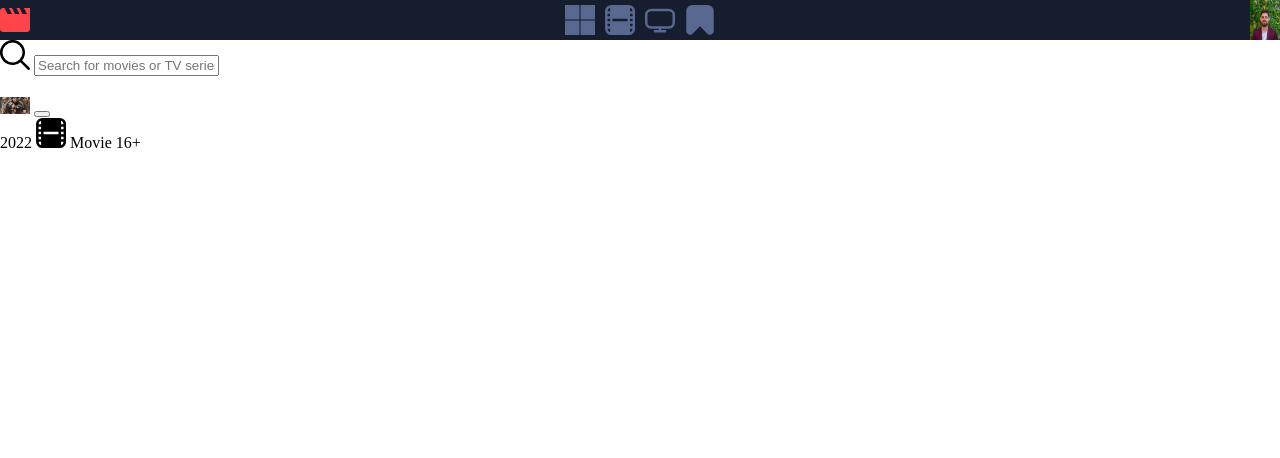
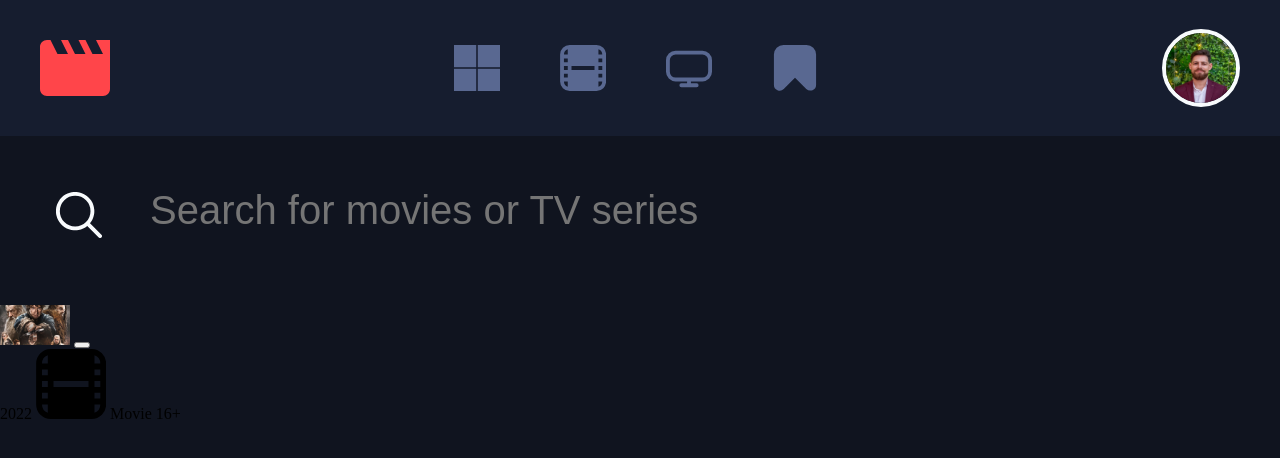
Before and after one commit to MafteiMugurel/Informal-School-of-IT-Web-Development-JavaScript-, a plain HTML site: page Responsive-Template/index.html in a window 1280 px wide. Drawn offline with Linux system fonts and the light colour scheme.

Commit message:
Search Bar

```diff
--- a/Responsive-Template/index.html
+++ b/Responsive-Template/index.html
@@ -7,12 +7,7 @@
     <nav class="menu">
       <img class="logo" src="assets/clapper.svg" />
       <div class="menu-items">
-        <svg
-          x="0px"
-          y="0px"
-          viewBox="0 0 24 24"
-          xml:space="preserve"
-        >
+        <svg x="0px" y="0px" viewBox="0 0 24 24" xml:space="preserve">
           <g>
             <path id="rect65" d="M0,0h11.589v11.589H0V0z" />
             <path id="rect165" d="M12.411,11.589V0H24v11.589H12.411z" />
@@ -39,10 +34,15 @@
       <img class="profile" src="profile-image.png" />
     </nav>
 
-    <div>
-      <img src="assets/search.svg" />
-      <input type="text" placeholder="Search for movies or TV series" />
+    <div class="search">
+      <svg viewBox="0 0 24 24">
+        <path
+          d="M23.707,22.293l-5.969-5.969a10.016,10.016,0,1,0-1.414,1.414l5.969,5.969a1,1,0,0,0,1.414-1.414ZM10,18a8,8,0,1,1,8-8A8.009,8.009,0,0,1,10,18Z"
+        />
+      </svg>
+      <input class="search-bar" type="text" placeholder="Search for movies or TV series" />
     </div>
+
     <h1></h1>
     <div>
       <div>
--- a/Responsive-Template/style.scss
+++ b/Responsive-Template/style.scss
@@ -1,37 +1,66 @@
-$darkblue_color: #161d2f;
+$darkblue_color: #10141f;
 $blue_color: #161d2f;
 $smokeblue: #596891;
 $white: #f8fbfd;
 
 body {
   margin: 0;
-
+  background-color: $darkblue_color;
 }
 
 img {
-  width: 30px;
+  width: 70px;
 }
 
 .menu {
   display: flex;
   flex-flow: row;
   justify-content: space-between;
+  align-items: center;
   background-color: $blue_color;
+  padding: 15px 40px;
+
   .logo {
+    width: 70px;
+    height: 70px;
+  }
 
-  }
   .menu-items {
     display: flex;
     flex-flow: row;
 
     svg {
-
       fill: $smokeblue;
-      width: 30px;
-      padding: 5px;
+      width: 46px;
+      padding: 30px;
     }
   }
+
   .profile {
-
+    width: 70px;
+    height: 70px;
+    border: 4px solid $white;
+    border-radius: 50%;
   }
 }
+
+.search {
+  display: flex;
+  flex-flow: row;
+
+  svg {
+    fill: $white;
+    width: 46px;
+    height: 46px;
+    padding: 56px 46px 46px 56px;
+    flex: 0 1 auto;
+  }
+
+  .search-bar {
+    border: none;
+    flex: 1 1 auto;
+    background-color: transparent;
+    font-size: 40px;
+    color: $white;
+  }
+}
```
Also changed, not shown: Responsive-Template/style.css, 1 other file.
